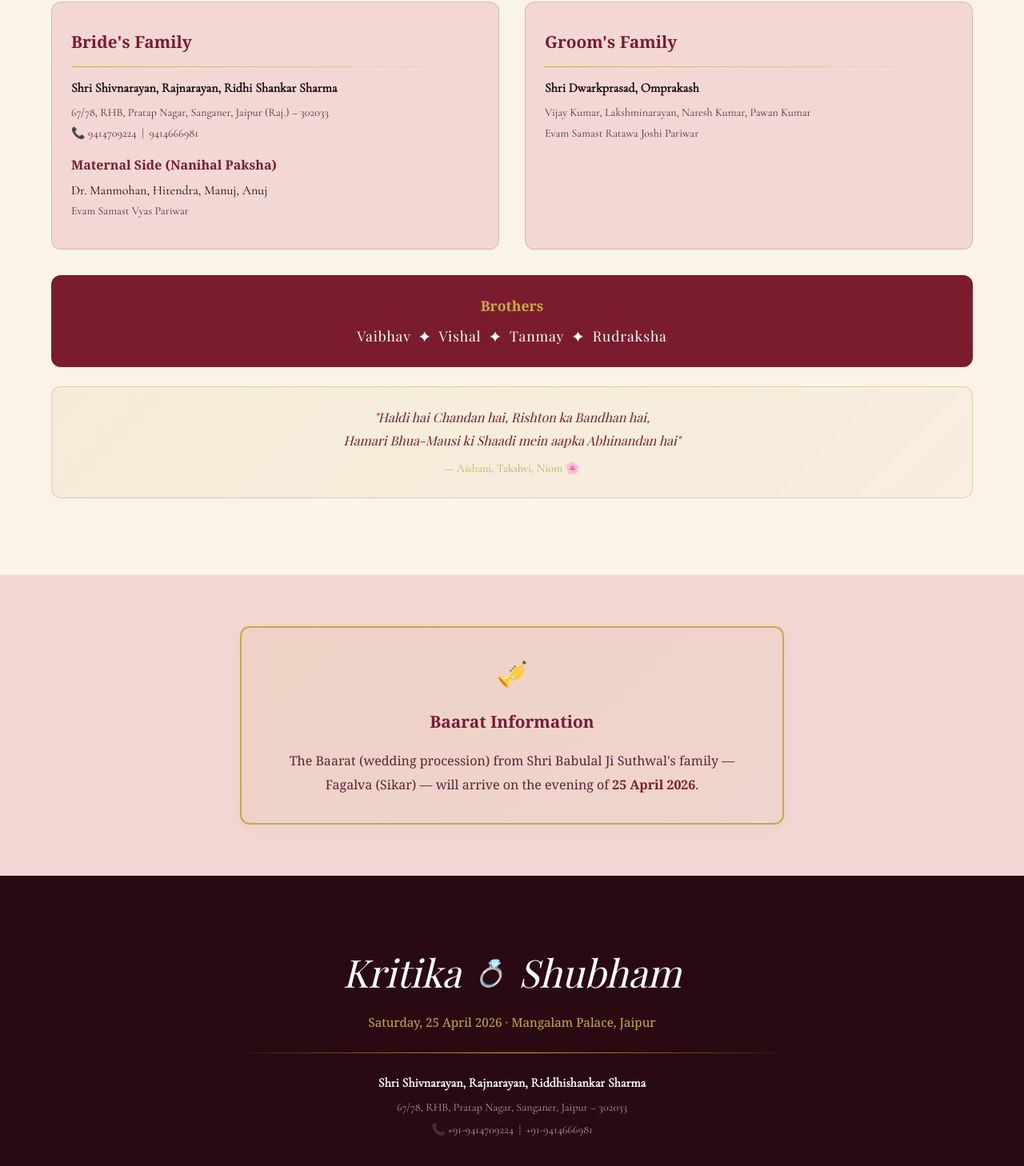
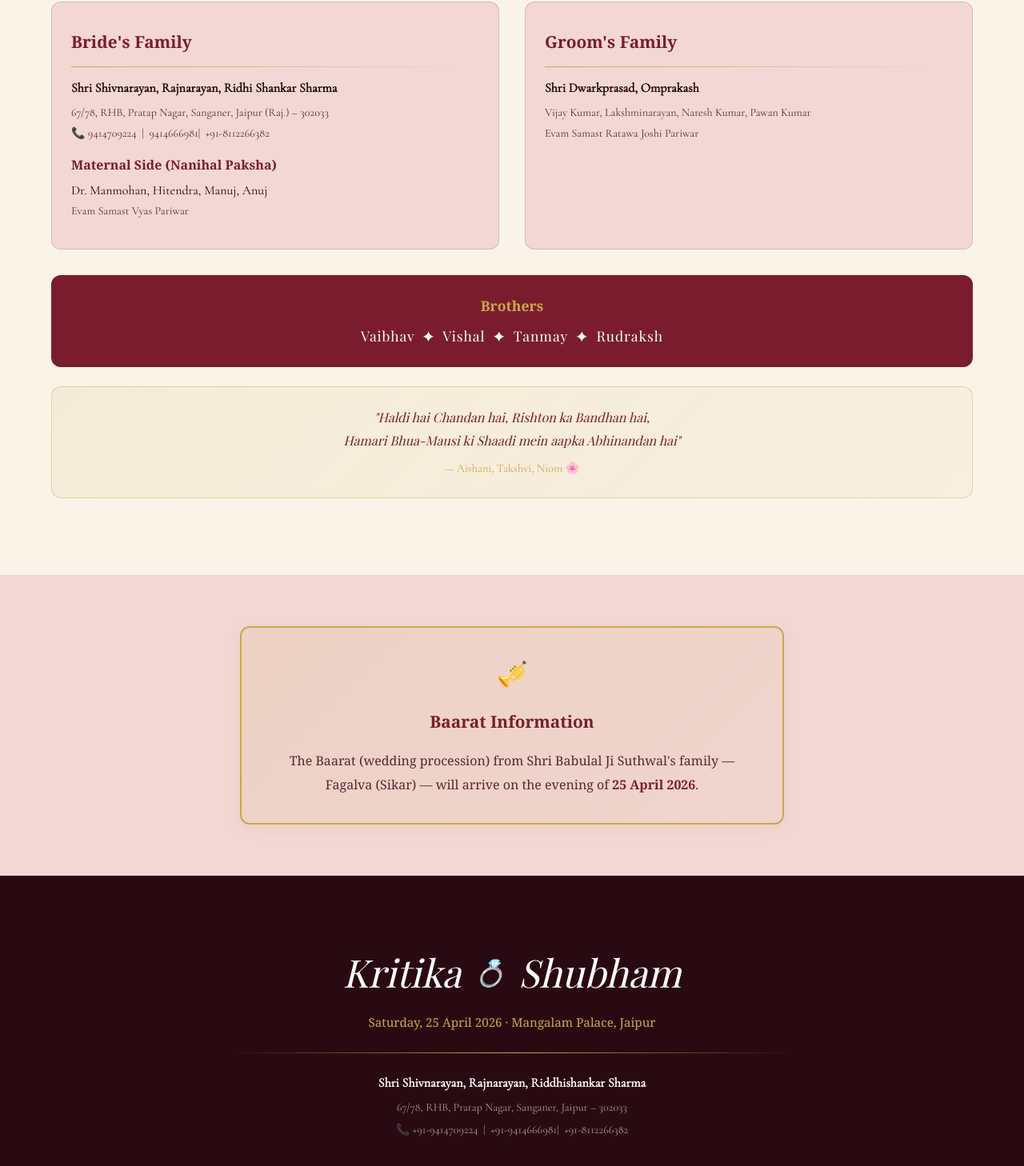
Before and after one commit to rudraksh-16/kratika-wedding, a React (Vite) app in the folder wedding-app/: page / in a window 1280 px wide. Shown: the part 5120-6578 px from the top of the page at 80% size. Built offline with nearby package versions, Linux system fonts and the light colour scheme; a web font is replaced by a local one.

Commit message:
add chacha number

```diff
--- a/wedding-app/src/components/FamilySection.jsx
+++ b/wedding-app/src/components/FamilySection.jsx
@@ -20,7 +20,7 @@ export default function FamilySection() {
             <div className="family-divider" />
             <p className="family-main">Shri Shivnarayan, Rajnarayan, Ridhi Shankar Sharma</p>
             <p className="family-addr">67/78, RHB, Pratap Nagar, Sanganer, Jaipur (Raj.) – 302033</p>
-            <p className="family-mob">📞 9414709224 &nbsp;|&nbsp; 9414666981</p>
+            <p className="family-mob">📞 9414709224 &nbsp;|&nbsp; 9414666981|&nbsp; +91-8112266382</p>
 
             <div className="sub-group">
               <h4 className="sub-title">Maternal Side (Nanihal Paksha)</h4>
@@ -43,7 +43,7 @@ export default function FamilySection() {
         {/* Swagatkarta */}
         <div className="swagat-box reveal">
           <h4 className="swagat-title">Brothers</h4>
-          <p className="swagat-names">Vaibhav &nbsp;✦&nbsp; Vishal &nbsp;✦&nbsp; Tanmay &nbsp;✦&nbsp; Rudraksha</p>
+          <p className="swagat-names">Vaibhav &nbsp;✦&nbsp; Vishal &nbsp;✦&nbsp; Tanmay &nbsp;✦&nbsp; Rudraksh</p>
         </div>
 
         {/* Baal Manuhar */}
--- a/wedding-app/src/components/Footer.jsx
+++ b/wedding-app/src/components/Footer.jsx
@@ -18,7 +18,7 @@ export default function Footer() {
         <div className="footer-host">
           <p className="host-name">Shri Shivnarayan, Rajnarayan, Riddhishankar Sharma</p>
           <p className="host-addr">67/78, RHB, Pratap Nagar, Sanganer, Jaipur – 302033</p>
-          <p className="host-mob">📞 +91-9414709224 &nbsp;|&nbsp; +91-9414666981</p>
+          <p className="host-mob">📞 +91-9414709224 &nbsp;|&nbsp; +91-9414666981|&nbsp; +91-8112266382</p>
         </div>
 
         <div className="footer-copyright">
```
